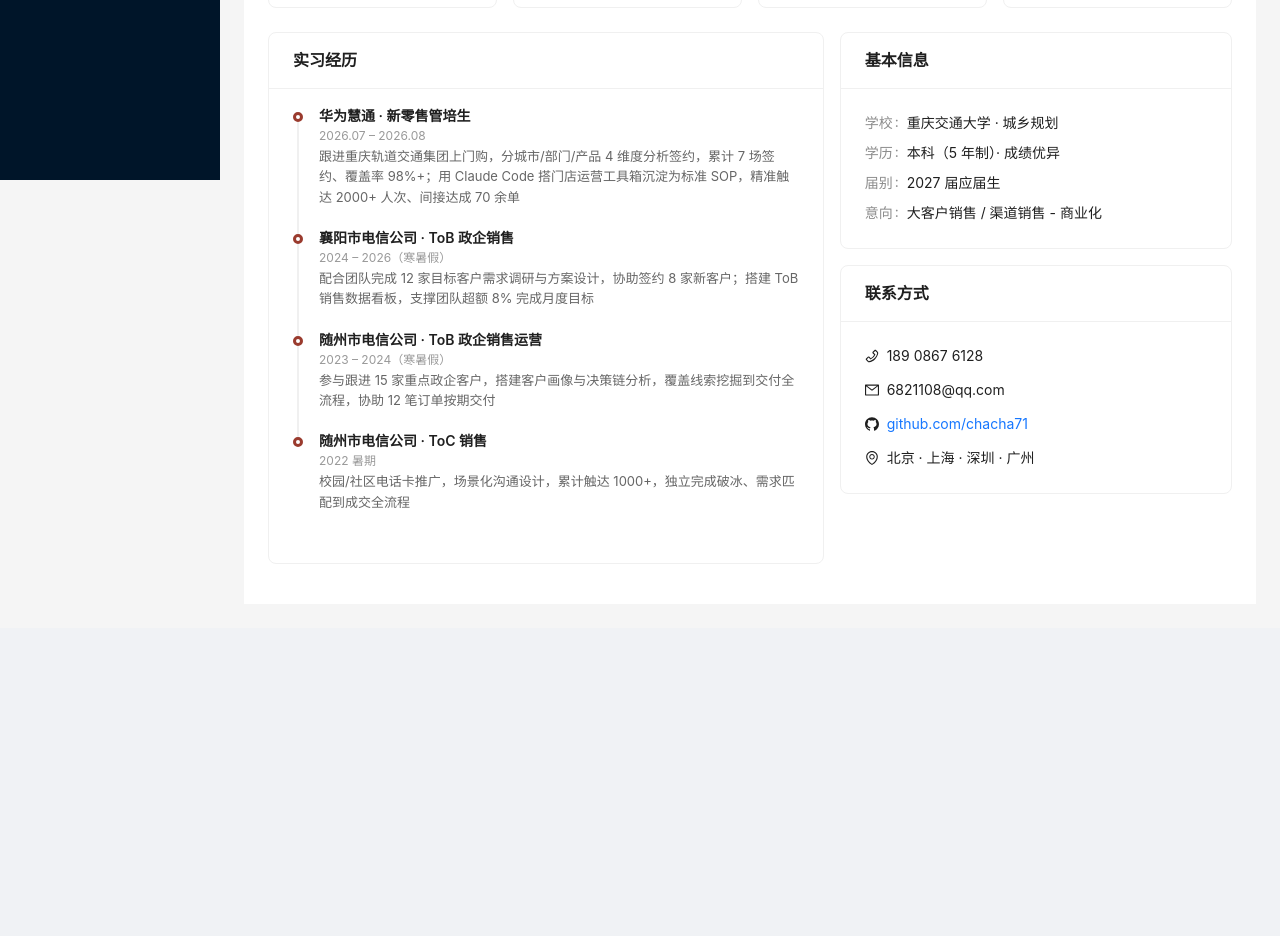
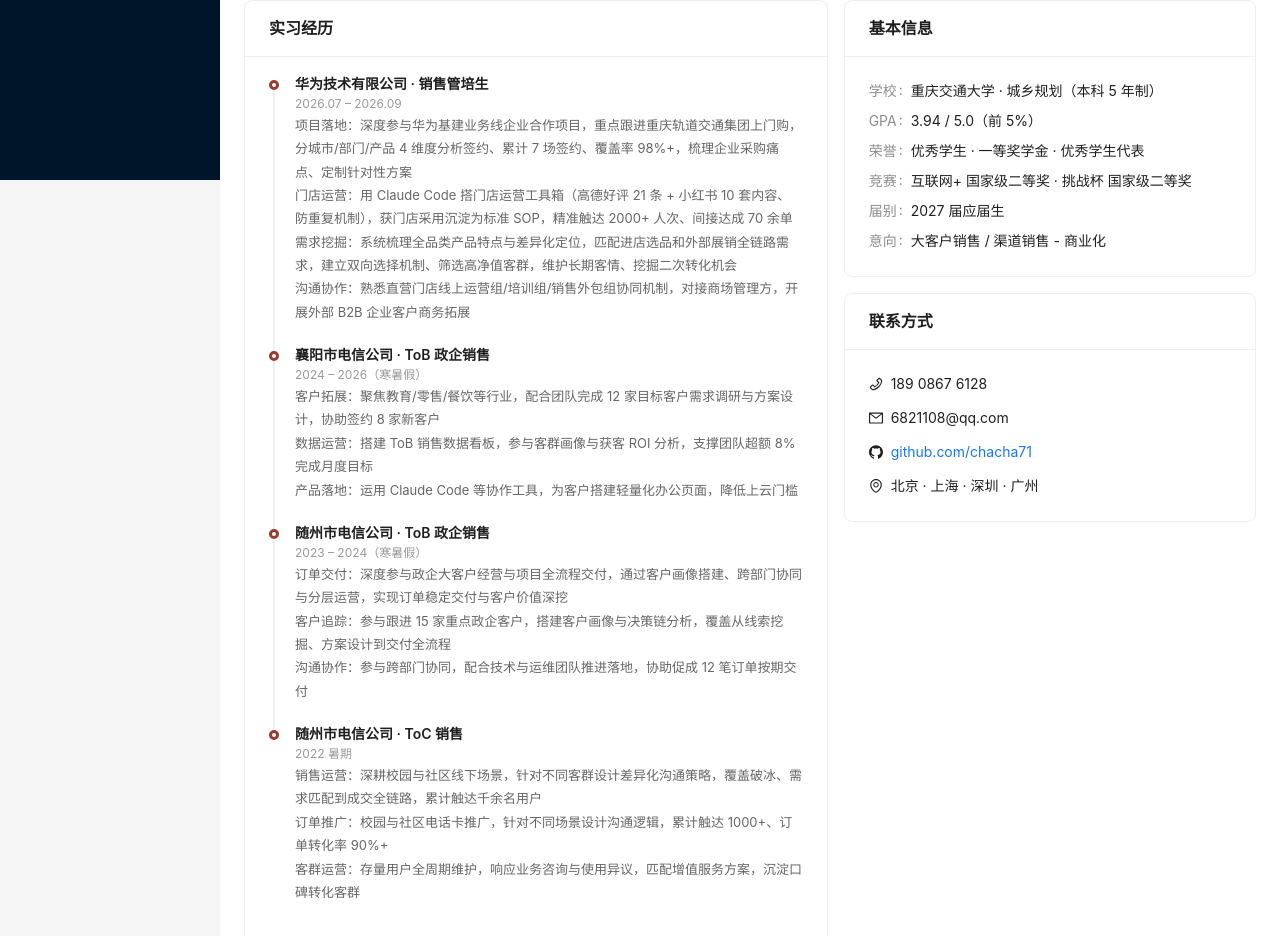
Before and after one commit to chacha71/For-Job-Hunting, a React (Vite) app: page / in a window 1280 px wide. Shown: the part 620-1556 px from the top of the page. Before the commit the page ends 1248 px from the top, so only its background shows below. Built offline with nearby package versions, Linux system fonts and the light colour scheme.

Commit message:
布局修复、标签表格自适应宽度、About实习经历与教育背景对齐海投通用版

```diff
--- a/src/App.tsx
+++ b/src/App.tsx
@@ -25,7 +25,7 @@ const App: React.FC = () => {
         <Sidebar />
         <Layout style={{ marginLeft: 220 }}>
           <Header />
-          <Content style={{ margin: '24px', padding: '24px', background: '#fff', minHeight: 280 }}>
+          <Content style={{ padding: '16px 24px', background: '#fff', minHeight: 280 }}>
             <Routes>
               <Route path="/" element={<About />} />
               <Route path="/about" element={<About />} />
--- a/src/pages/About.tsx
+++ b/src/pages/About.tsx
@@ -56,7 +56,7 @@ const About: React.FC = () => {
               <Tag>可立即到岗 · 3 个月+</Tag>
             </Space>
             <Paragraph style={{ color: '#666', marginBottom: 0, fontSize: 15 }}>
-              重庆交通大学城乡规划专业 2027 届本科生，大学四年寒暑假深耕电信 ToB 政企销售一线，近期在华为慧通新零售管培生岗。华为期间累计 7 场企业购签约、覆盖率 98%+，用 AI 搭的门店运营工具箱沉淀为标准 SOP、精准触达 2000+ 人次、间接达成 70 余单。完整走过 ToC 一线推广、ToB 政企运营到门店运营与政企企业购外拓，擅长用数据和呈现把「模糊的需求」变成「清晰的方案」、说服决策者买单。
+              重庆交通大学城乡规划专业 2027 届本科生，大学四年寒暑假深耕电信 ToB 政企销售一线，近期在华为技术有限公司销售管培生岗。华为期间跟进企业购项目、累计 7 场签约覆盖率 98%+，用 AI 搭门店运营工具箱沉淀为标准 SOP、触达 2000+ 人次、间接达成 70 余单。完整走过 ToC 一线推广、ToB 政企运营到门店运营与政企企业购外拓，擅长用数据和呈现把「模糊的需求」变成「清晰的方案」、说服决策者买单。
             </Paragraph>
           </Col>
         </Row>
@@ -89,10 +89,13 @@ const About: React.FC = () => {
                   color: '#9A3B2E',
                   children: (
                     <>
-                      <Text strong>华为慧通 · 新零售管培生</Text>
-                      <div style={{ color: '#999', fontSize: 12 }}>2026.07 – 2026.08</div>
-                      <div style={{ color: '#666', fontSize: 13 }}>
-                        跟进重庆轨道交通集团上门购，分城市/部门/产品 4 维度分析签约，累计 7 场签约、覆盖率 98%+；用 Claude Code 搭门店运营工具箱沉淀为标准 SOP，精准触达 2000+ 人次、间接达成 70 余单
+                      <Text strong>华为技术有限公司 · 销售管培生</Text>
+                      <div style={{ color: '#999', fontSize: 12 }}>2026.07 – 2026.09</div>
+                      <div style={{ color: '#666', fontSize: 13, lineHeight: 1.8 }}>
+                        <div>项目落地：深度参与华为基建业务线企业合作项目，重点跟进重庆轨道交通集团上门购，分城市/部门/产品 4 维度分析签约、累计 7 场签约、覆盖率 98%+，梳理企业采购痛点、定制针对性方案</div>
+                        <div>门店运营：用 Claude Code 搭门店运营工具箱（高德好评 21 条 + 小红书 10 套内容、防重复机制），获门店采用沉淀为标准 SOP，精准触达 2000+ 人次、间接达成 70 余单</div>
+                        <div>需求挖掘：系统梳理全品类产品特点与差异化定位，匹配进店选品和外部展销全链路需求，建立双向选择机制、筛选高净值客群，维护长期客情、挖掘二次转化机会</div>
+                        <div>沟通协作：熟悉直营门店线上运营组/培训组/销售外包组协同机制，对接商场管理方，开展外部 B2B 企业客户商务拓展</div>
                       </div>
                     </>
                   ),
@@ -103,8 +106,10 @@ const About: React.FC = () => {
                     <>
                       <Text strong>襄阳市电信公司 · ToB 政企销售</Text>
                       <div style={{ color: '#999', fontSize: 12 }}>2024 – 2026（寒暑假）</div>
-                      <div style={{ color: '#666', fontSize: 13 }}>
-                        配合团队完成 12 家目标客户需求调研与方案设计，协助签约 8 家新客户；搭建 ToB 销售数据看板，支撑团队超额 8% 完成月度目标
+                      <div style={{ color: '#666', fontSize: 13, lineHeight: 1.8 }}>
+                        <div>客户拓展：聚焦教育/零售/餐饮等行业，配合团队完成 12 家目标客户需求调研与方案设计，协助签约 8 家新客户</div>
+                        <div>数据运营：搭建 ToB 销售数据看板，参与客群画像与获客 ROI 分析，支撑团队超额 8% 完成月度目标</div>
+                        <div>产品落地：运用 Claude Code 等协作工具，为客户搭建轻量化办公页面，降低上云门槛</div>
                       </div>
                     </>
                   ),
@@ -113,10 +118,12 @@ const About: React.FC = () => {
                   color: '#9A3B2E',
                   children: (
                     <>
-                      <Text strong>随州市电信公司 · ToB 政企销售运营</Text>
+                      <Text strong>随州市电信公司 · ToB 政企销售</Text>
                       <div style={{ color: '#999', fontSize: 12 }}>2023 – 2024（寒暑假）</div>
-                      <div style={{ color: '#666', fontSize: 13 }}>
-                        参与跟进 15 家重点政企客户，搭建客户画像与决策链分析，覆盖线索挖掘到交付全流程，协助 12 笔订单按期交付
+                      <div style={{ color: '#666', fontSize: 13, lineHeight: 1.8 }}>
+                        <div>订单交付：深度参与政企大客户经营与项目全流程交付，通过客户画像搭建、跨部门协同与分层运营，实现订单稳定交付与客户价值深挖</div>
+                        <div>客户追踪：参与跟进 15 家重点政企客户，搭建客户画像与决策链分析，覆盖从线索挖掘、方案设计到交付全流程</div>
+                        <div>沟通协作：参与跨部门协同，配合技术与运维团队推进落地，协助促成 12 笔订单按期交付</div>
                       </div>
                     </>
                   ),
@@ -127,8 +134,10 @@ const About: React.FC = () => {
                     <>
                       <Text strong>随州市电信公司 · ToC 销售</Text>
                       <div style={{ color: '#999', fontSize: 12 }}>2022 暑期</div>
-                      <div style={{ color: '#666', fontSize: 13 }}>
-                        校园/社区电话卡推广，场景化沟通设计，累计触达 1000+，独立完成破冰、需求匹配到成交全流程
+                      <div style={{ color: '#666', fontSize: 13, lineHeight: 1.8 }}>
+                        <div>销售运营：深耕校园与社区线下场景，针对不同客群设计差异化沟通策略，覆盖破冰、需求匹配到成交全链路，累计触达千余名用户</div>
+                        <div>订单推广：校园与社区电话卡推广，针对不同场景设计沟通逻辑，累计触达 1000+、订单转化率 90%+</div>
+                        <div>客群运营：存量用户全周期维护，响应业务咨询与使用异议，匹配增值服务方案，沉淀口碑转化客群</div>
                       </div>
                     </>
                   ),
@@ -142,8 +151,10 @@ const About: React.FC = () => {
         <Col span={10}>
           <Card title="基本信息" style={{ marginBottom: 16 }}>
             <Descriptions column={1} size="small">
-              <Descriptions.Item label="学校">重庆交通大学 · 城乡规划</Descriptions.Item>
-              <Descriptions.Item label="学历">本科（5 年制）· 成绩优异</Descriptions.Item>
+              <Descriptions.Item label="学校">重庆交通大学 · 城乡规划（本科 5 年制）</Descriptions.Item>
+              <Descriptions.Item label="GPA">3.94 / 5.0（前 5%）</Descriptions.Item>
+              <Descriptions.Item label="荣誉">优秀学生 · 一等奖学金 · 优秀学生代表</Descriptions.Item>
+              <Descriptions.Item label="竞赛">互联网+ 国家级二等奖 · 挑战杯 国家级二等奖</Descriptions.Item>
               <Descriptions.Item label="届别">2027 届应届生</Descriptions.Item>
               <Descriptions.Item label="意向">大客户销售 / 渠道销售 - 商业化</Descriptions.Item>
             </Descriptions>
--- a/src/pages/Tags.tsx
+++ b/src/pages/Tags.tsx
@@ -102,6 +102,7 @@ const Tags: React.FC = () => {
       title: '标签名称',
       dataIndex: 'name',
       key: 'name',
+      width: 160,
       render: (name: string, record: TagType) => (
         <Tag color={record.color}>{name}</Tag>
       ),
@@ -110,6 +111,7 @@ const Tags: React.FC = () => {
       title: '类别',
       dataIndex: 'category',
       key: 'category',
+      width: 100,
       render: (category: string) => {
         const categoryMap: Record<string, string> = {
           'requirement': '需求标签',
@@ -124,6 +126,7 @@ const Tags: React.FC = () => {
       title: '颜色',
       dataIndex: 'color',
       key: 'color',
+      width: 80,
       render: (color: string) => (
         <div style={{
           width: '20px',
@@ -144,6 +147,7 @@ const Tags: React.FC = () => {
     {
       title: '操作',
       key: 'action',
+      width: 230,
       render: (_: any, record: TagType) => (
         <Space size="small">
           <Button
@@ -201,6 +205,7 @@ const Tags: React.FC = () => {
         dataSource={tags}
         rowKey="id"
         pagination={{ pageSize: 10 }}
+        tableLayout="fixed"
       />
 
       <Modal
```
Also changed, not shown: 4 other files (tests, documents, lock files or other folders).
